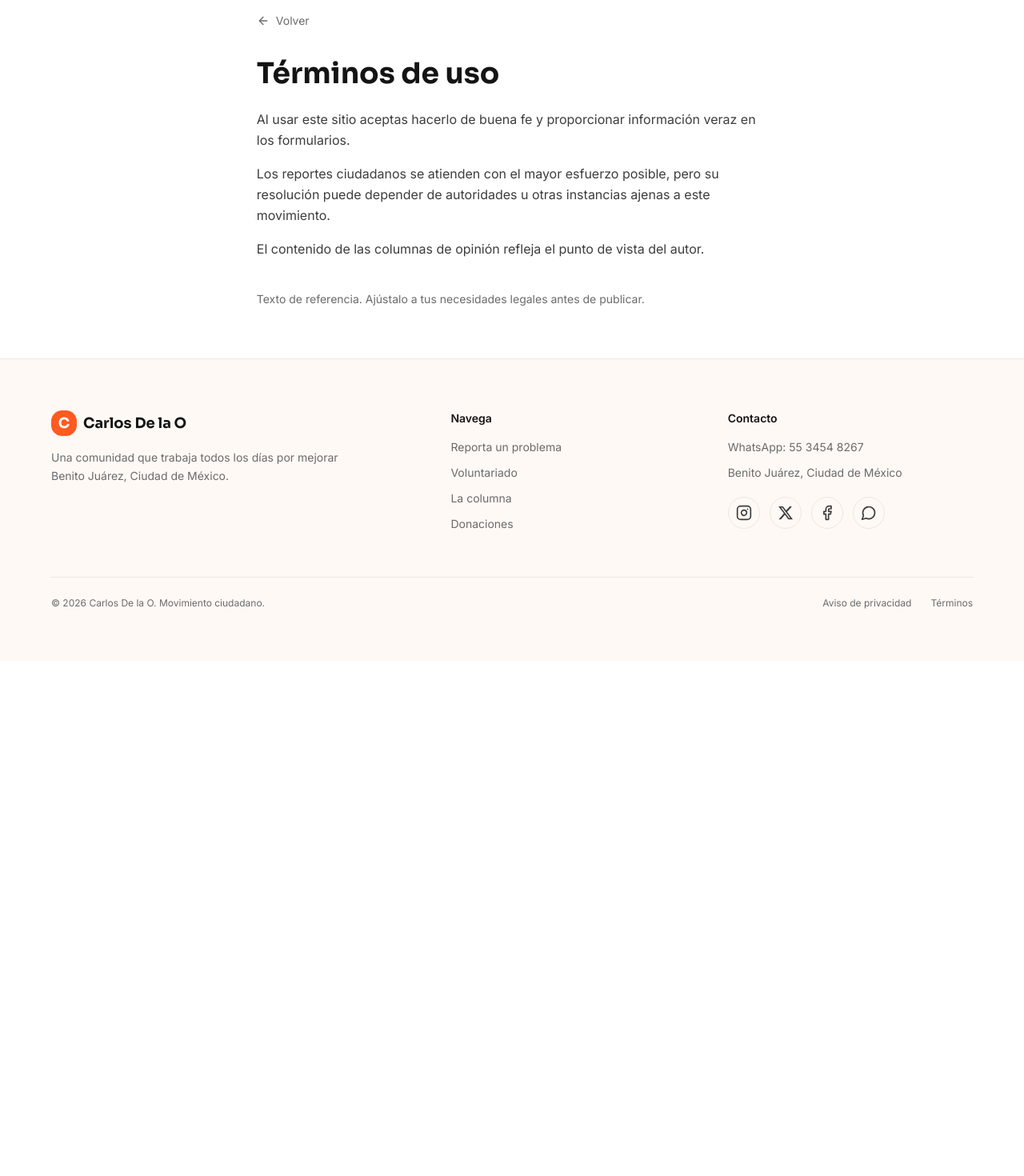
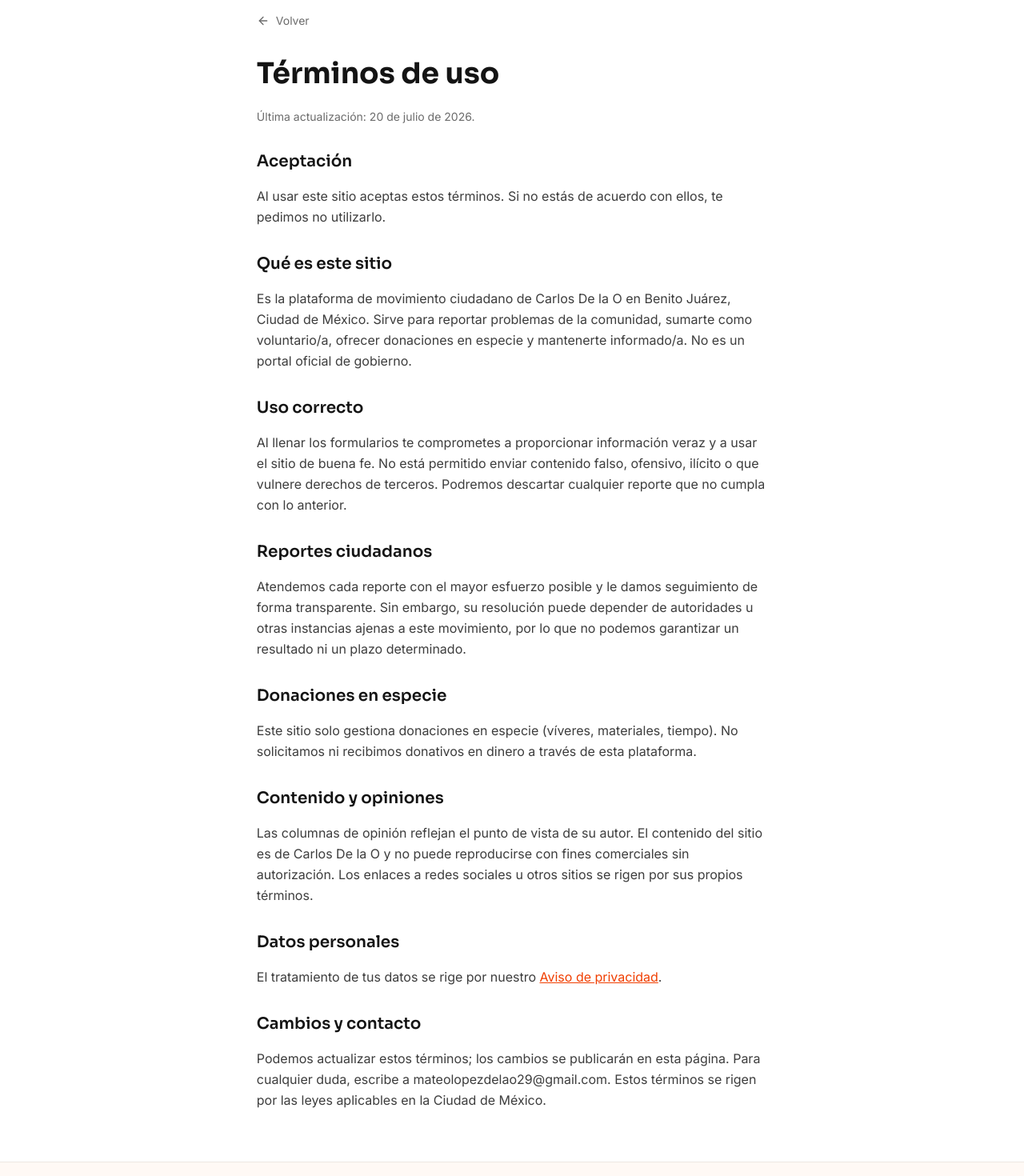
Before and after one commit to mateolopezdelao29-hub/carlos-de-la-o, a Next.js app: page /terminos in a window 1280 px wide. Shown: the part 160-1630 px from the top of the page at 80% size. Before the commit the page ends 986 px from the top, so only its background shows below. Built offline with nearby package versions, Linux system fonts and the light colour scheme; no server answers.

Commit message:
Update terms of use content and structure

```diff
--- a/src/app/terminos/page.tsx
+++ b/src/app/terminos/page.tsx
@@ -3,6 +3,7 @@ import Link from "next/link";
 import { ArrowLeft } from "lucide-react";
 import { Navbar } from "@/components/layout/navbar";
 import { Footer } from "@/components/layout/footer";
+import { CONTACTO } from "@/lib/data/contenido";
 
 export const metadata: Metadata = {
   title: "Términos de uso",
@@ -21,23 +22,88 @@ export default function TerminosPage() {
           <h1 className="mt-8 font-display text-4xl font-bold text-tinta">
             Términos de uso
           </h1>
+
           <div className="mt-6 space-y-4 leading-relaxed text-tinta-suave">
+            <p className="text-sm text-tinta-mute">Última actualización: 20 de julio de 2026.</p>
+
+            <h2 className="pt-4 font-display text-xl font-semibold text-tinta">
+              Aceptación
+            </h2>
             <p>
-              Al usar este sitio aceptas hacerlo de buena fe y proporcionar
-              información veraz en los formularios.
+              Al usar este sitio aceptas estos términos. Si no estás de acuerdo con
+              ellos, te pedimos no utilizarlo.
             </p>
+
+            <h2 className="pt-4 font-display text-xl font-semibold text-tinta">
+              Qué es este sitio
+            </h2>
             <p>
-              Los reportes ciudadanos se atienden con el mayor esfuerzo posible,
-              pero su resolución puede depender de autoridades u otras instancias
-              ajenas a este movimiento.
+              Es la plataforma de movimiento ciudadano de {CONTACTO.nombrePublico}{" "}
+              en {CONTACTO.alcaldia}. Sirve para reportar problemas de la
+              comunidad, sumarte como voluntario/a, ofrecer donaciones en especie
+              y mantenerte informado/a. No es un portal oficial de gobierno.
             </p>
+
+            <h2 className="pt-4 font-display text-xl font-semibold text-tinta">
+              Uso correcto
+            </h2>
             <p>
-              El contenido de las columnas de opinión refleja el punto de vista
-              del autor.
+              Al llenar los formularios te comprometes a proporcionar información
+              veraz y a usar el sitio de buena fe. No está permitido enviar
+              contenido falso, ofensivo, ilícito o que vulnere derechos de
+              terceros. Podremos descartar cualquier reporte que no cumpla con lo
+              anterior.
             </p>
-            <p className="pt-6 text-sm text-tinta-mute">
-              Texto de referencia. Ajústalo a tus necesidades legales antes de
-              publicar.
+
+            <h2 className="pt-4 font-display text-xl font-semibold text-tinta">
+              Reportes ciudadanos
+            </h2>
+            <p>
+              Atendemos cada reporte con el mayor esfuerzo posible y le damos
+              seguimiento de forma transparente. Sin embargo, su resolución puede
+              depender de autoridades u otras instancias ajenas a este movimiento,
+              por lo que no podemos garantizar un resultado ni un plazo
+              determinado.
+            </p>
+
+            <h2 className="pt-4 font-display text-xl font-semibold text-tinta">
+              Donaciones en especie
+            </h2>
+            <p>
+              Este sitio solo gestiona donaciones en especie (víveres, materiales,
+              tiempo). No solicitamos ni recibimos donativos en dinero a través de
+              esta plataforma.
+            </p>
+
+            <h2 className="pt-4 font-display text-xl font-semibold text-tinta">
+              Contenido y opiniones
+            </h2>
+            <p>
+              Las columnas de opinión reflejan el punto de vista de su autor. El
+              contenido del sitio es de {CONTACTO.nombrePublico} y no puede
+              reproducirse con fines comerciales sin autorización. Los enlaces a
+              redes sociales u otros sitios se rigen por sus propios términos.
+            </p>
+
+            <h2 className="pt-4 font-display text-xl font-semibold text-tinta">
+              Datos personales
+            </h2>
+            <p>
+              El tratamiento de tus datos se rige por nuestro{" "}
+              <Link href="/aviso-de-privacidad" className="text-naranja-600 underline">
+                Aviso de privacidad
+              </Link>
+              .
+            </p>
+
+            <h2 className="pt-4 font-display text-xl font-semibold text-tinta">
+              Cambios y contacto
+            </h2>
+            <p>
+              Podemos actualizar estos términos; los cambios se publicarán en esta
+              página. Para cualquier duda, escribe a mateolopezdelao29@gmail.com.
+              Estos términos se rigen por las leyes aplicables en la Ciudad de
+              México.
             </p>
           </div>
         </div>
```
